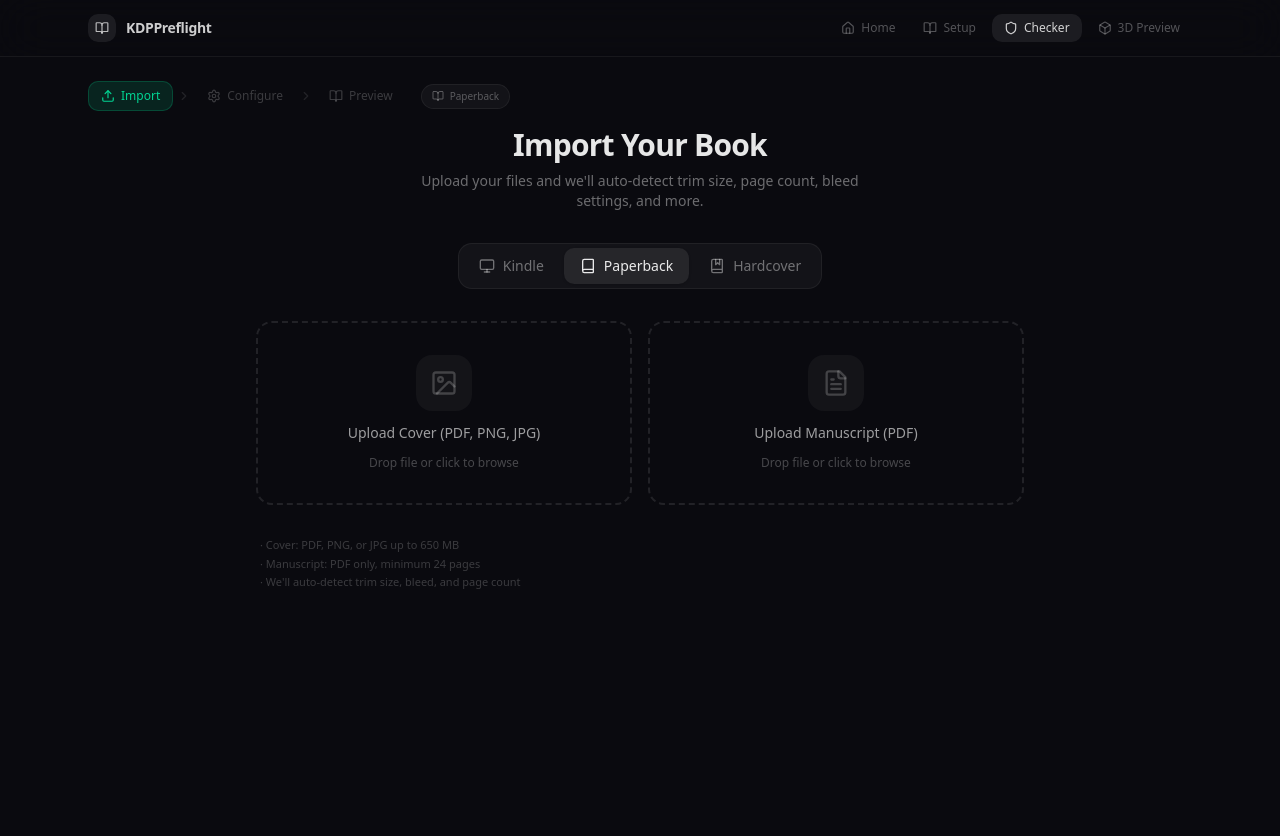
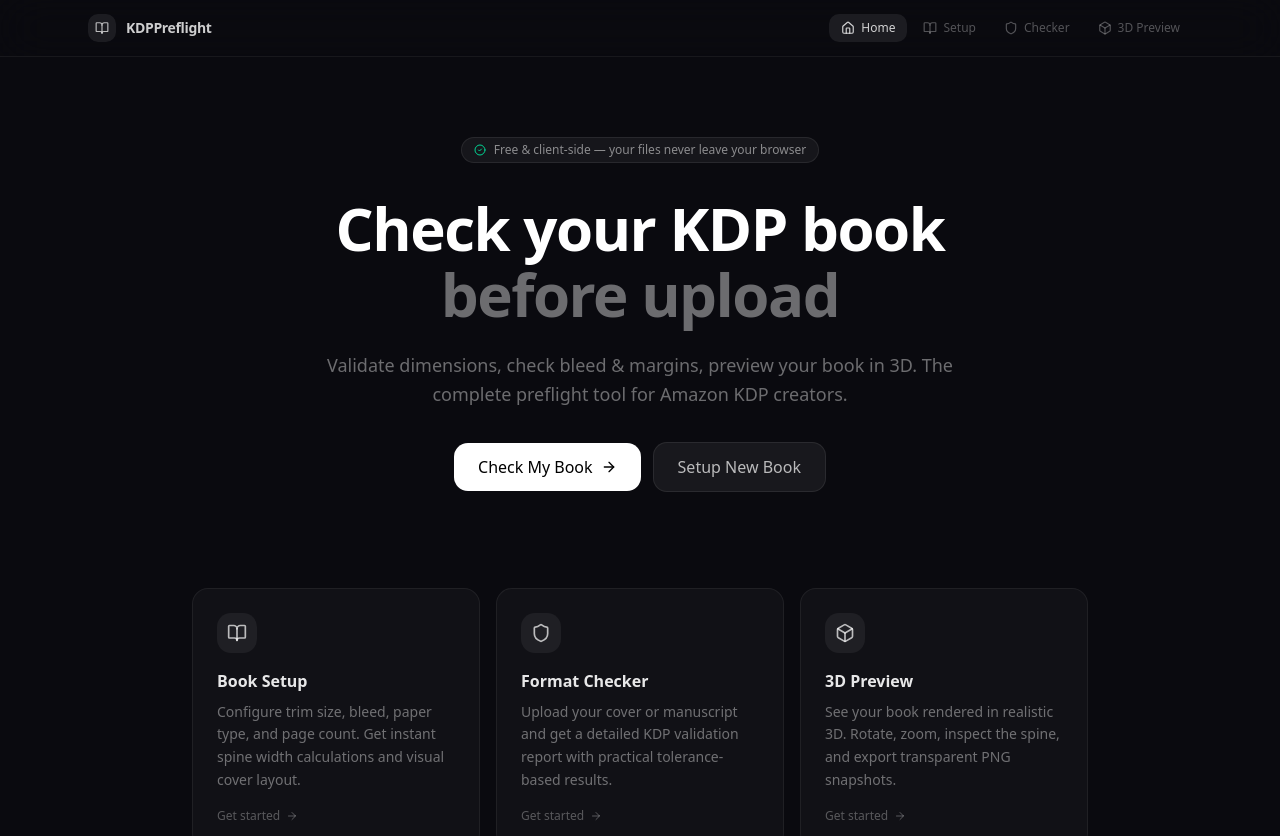
Before and after one commit to hthanhtam09/KDPPreflight, a Next.js app: page / in a window 1280 px wide. Shown: the top 836 px of the page. Before the commit the page ends 800 px from the top, so only its background shows below. Built offline with nearby package versions, Linux system fonts and the light colour scheme.

Commit message:
96b9dc86-4cb6-44a2-8cb6-5d5500befd40

```diff
--- /dev/null
+++ b/src/app/checker/page.tsx
@@ -0,0 +1,11 @@
+'use client';
+
+import CheckerFeature from '@/components/checker/CheckerFeature';
+
+export default function CheckerPage() {
+  return (
+    <div className="max-w-6xl mx-auto px-4 sm:px-6 py-6">
+      <CheckerFeature />
+    </div>
+  );
+}
--- a/src/app/layout.tsx
+++ b/src/app/layout.tsx
@@ -2,6 +2,7 @@
 import { Geist, Geist_Mono } from "next/font/google";
 import "./globals.css";
 import { Toaster } from "@/components/ui/sonner";
+import Navbar from "@/components/shared/Navbar";
 
 const geistSans = Geist({
   variable: "--font-geist-sans",
@@ -38,7 +39,12 @@
       <body
         className={`${geistSans.variable} ${geistMono.variable} antialiased bg-[#0a0a0f] text-white`}
       >
-        {children}
+        <div className="min-h-screen flex flex-col">
+          <Navbar />
+          <main className="flex-1">
+            {children}
+          </main>
+        </div>
         <Toaster />
       </body>
     </html>
--- a/src/app/page.tsx
+++ b/src/app/page.tsx
@@ -1,133 +1,5 @@
-'use client';
-
-import { useState, useEffect, useCallback } from 'react';
-import { BookOpen, Shield, Box, HomeIcon, Loader2 } from 'lucide-react';
-import { useAppStore } from '@/store/use-app-store';
-
-type ViewType = 'landing' | 'setup' | 'checker' | 'preview';
-
-// Shared view state without zustand import (lighter initial bundle)
-const viewState = {
-  current: 'landing' as ViewType,
-  listeners: new Set<() => void>(),
-};
-
-function useView() {
-  const [view, setViewLocal] = useState<ViewType>(viewState.current);
-
-  useEffect(() => {
-    const update = () => setViewLocal(viewState.current);
-    viewState.listeners.add(update);
-    return () => { viewState.listeners.delete(update); };
-  }, []);
-
-  const setView = useCallback((v: ViewType) => {
-    viewState.current = v;
-    viewState.listeners.forEach(l => l());
-  }, []);
-
-  return [view, setView] as const;
-}
-
-// Dynamic component loader
-function DynComp({ importFn, fallback }: { importFn: () => Promise<{ default: React.ComponentType<Record<string, unknown>> }>; fallback: React.ReactNode }) {
-  const [Comp, setComp] = useState<React.ComponentType<Record<string, unknown>> | null>(null);
-  const [err, setErr] = useState(false);
-  useEffect(() => {
-    importFn().then(m => setComp(() => m.default)).catch(() => setErr(true));
-  }, [importFn]);
-  if (err) return <div className="p-8 text-center text-white/40">Failed to load component</div>;
-  if (!Comp) return <>{fallback}</>;
-  return <Comp />;
-}
-
-// Pre-defined import functions (not created conditionally)
-const importLanding = () => import('@/components/landing/LandingPage');
-const importSetup = () => import('@/components/setup/SetupFeature');
-const importChecker = () => import('@/components/checker/CheckerFeature');
-const importPreview = () => import('@/components/preview/PreviewFeature');
+import LandingPage from '@/components/landing/LandingPage';
 
 export default function Home() {
-  const [view, setView] = useView();
-  const { checkerStep, setCheckerStep } = useAppStore();
-
-  const loading = (
-    <div className="flex items-center justify-center h-64 text-white/30">
-      <Loader2 className="w-6 h-6 animate-spin mr-2" /> Loading...
-    </div>
-  );
-
-  // When user clicks "Checker" in the nav, go to checker view AND reset to import step
-  const handleCheckerNav = useCallback(() => {
-    setView('checker');
-    // Only reset step if not already in checker (preserves progress within checker)
-  }, [setView]);
-
-  // Sync: when checkerStep changes, ensure we're on checker view
-  useEffect(() => {
-    if (checkerStep === 'import' || checkerStep === 'config') {
-      if (viewState.current !== 'checker') {
-        viewState.current = 'checker';
-        viewState.listeners.forEach(l => l());
-      }
-    }
-  }, [checkerStep]);
-
-  return (
-    <div className="min-h-screen flex flex-col bg-[#0a0a0f] text-white">
-      <nav className="sticky top-0 z-50 bg-[#0a0a0f]/80 backdrop-blur-xl border-b border-white/[0.06]">
-        <div className="max-w-6xl mx-auto px-4 sm:px-6 h-14 flex items-center justify-between">
-          <button onClick={() => setView('landing')} className="flex items-center gap-2.5 hover:opacity-80 transition-opacity">
-            <div className="w-7 h-7 rounded-lg bg-white/[0.08] flex items-center justify-center">
-              <BookOpen className="w-3.5 h-3.5 text-white/70" />
-            </div>
-            <span className="text-sm font-semibold text-white/80 tracking-tight hidden sm:block">KDPPreflight</span>
-          </button>
-          <div className="flex items-center gap-1">
-            {([
-              ['landing', 'Home', HomeIcon],
-              ['setup', 'Setup', BookOpen],
-              ['checker', 'Checker', Shield],
-              ['preview', '3D Preview', Box],
-            ] as const).map(([key, label, Icon]) => (
-              <button
-                key={key}
-                onClick={() => {
-                  if (key === 'checker') {
-                    handleCheckerNav();
-                  } else {
-                    setView(key as ViewType);
-                  }
-                }}
-                className={`flex items-center gap-1.5 px-3 py-1.5 rounded-lg text-xs font-medium transition-all ${
-                  view === key ? 'bg-white/[0.08] text-white/80' : 'text-white/30 hover:text-white/50 hover:bg-white/[0.04]'
-                }`}
-              >
-                <Icon className="w-3.5 h-3.5" />
-                <span className="hidden sm:inline">{label}</span>
-              </button>
-            ))}
-          </div>
-        </div>
-      </nav>
-      <main className="flex-1">
-        {view === 'landing' && <DynComp importFn={importLanding} fallback={loading} />}
-        {view === 'setup' && (
-          <div className="max-w-6xl mx-auto px-4 sm:px-6 py-6">
-            <DynComp importFn={importSetup} fallback={loading} />
-          </div>
-        )}
-        {view === 'checker' && (
-          <div className="max-w-6xl mx-auto px-4 sm:px-6 py-6">
-            <DynComp importFn={importChecker} fallback={loading} />
-          </div>
-        )}
-        {view === 'preview' && (
-          <div className="max-w-6xl mx-auto px-4 sm:px-6 py-6 h-[calc(100vh-56px)]">
-            <DynComp importFn={importPreview} fallback={loading} />
-          </div>
-        )}
-      </main>
-    </div>
-  );
+  return <LandingPage />;
 }
--- /dev/null
+++ b/src/app/setup/page.tsx
@@ -0,0 +1,11 @@
+'use client';
+
+import SetupFeature from '@/components/setup/SetupFeature';
+
+export default function SetupPage() {
+  return (
+    <div className="max-w-6xl mx-auto px-4 sm:px-6 py-6">
+      <SetupFeature />
+    </div>
+  );
+}
--- a/src/components/landing/LandingPage.tsx
+++ b/src/components/landing/LandingPage.tsx
@@ -1,9 +1,8 @@
 'use client';
 
 import { motion } from 'framer-motion';
-import { BookOpen, Shield, Box, ArrowRight, CheckCircle2, AlertTriangle, ChevronDown, X } from 'lucide-react';
-import { useAppStore } from '@/store/use-app-store';
-import { AppView } from '@/types/kdp';
+import { BookOpen, Shield, Box, ArrowRight, CheckCircle2, AlertTriangle, X } from 'lucide-react';
+import { useRouter } from 'next/navigation';
 
 const fadeIn = {
   initial: { opacity: 0, y: 20 },
@@ -20,19 +19,19 @@
   icon: Icon,
   title,
   description,
-  view
+  href
 }: {
   icon: React.ElementType;
   title: string;
   description: string;
-  view: AppView;
+  href: string;
 }) {
-  const { setView } = useAppStore();
+  const router = useRouter();
 
   return (
     <motion.button
       variants={fadeIn}
-      onClick={() => setView(view)}
+      onClick={() => router.push(href)}
       className="group text-left bg-white/[0.03] border border-white/[0.06] rounded-2xl p-6 hover:bg-white/[0.06] hover:border-white/[0.12] transition-all duration-300"
     >
       <div className="w-10 h-10 rounded-xl bg-white/[0.06] flex items-center justify-center mb-4 group-hover:bg-white/[0.1] transition-colors">
@@ -124,7 +123,7 @@
 
 // --- Landing Page ---
 export default function LandingPage() {
-  const { setView } = useAppStore();
+  const router = useRouter();
 
   return (
     <div className="min-h-screen">
@@ -149,14 +148,14 @@
 
             <div className="mt-8 flex flex-col sm:flex-row items-center justify-center gap-3">
               <button
-                onClick={() => setView('checker')}
+                onClick={() => router.push('/checker')}
                 className="px-6 py-3 bg-white text-black rounded-xl font-medium hover:bg-white/90 transition-colors flex items-center gap-2"
               >
                 Check My Book
                 <ArrowRight className="w-4 h-4" />
               </button>
               <button
-                onClick={() => setView('setup')}
+                onClick={() => router.push('/setup')}
                 className="px-6 py-3 bg-white/[0.06] text-white/70 rounded-xl font-medium hover:bg-white/[0.1] hover:text-white/90 transition-all border border-white/[0.08]"
               >
                 Setup New Book
@@ -179,19 +178,19 @@
             icon={BookOpen}
             title="Book Setup"
             description="Configure trim size, bleed, paper type, and page count. Get instant spine width calculations and visual cover layout."
-            view="setup"
+            href="/setup"
           />
           <FeatureCard
             icon={Shield}
             title="Format Checker"
             description="Upload your cover or manuscript and get a detailed KDP validation report with practical tolerance-based results."
-            view="checker"
+            href="/checker"
           />
           <FeatureCard
             icon={Box}
             title="3D Preview"
             description="See your book rendered in realistic 3D. Rotate, zoom, inspect the spine, and export transparent PNG snapshots."
-            view="preview"
+            href="/preview"
           />
         </motion.div>
       </section>
@@ -261,7 +260,7 @@
             <h2 className="text-3xl font-bold text-white/90 mb-4">Ready to preflight?</h2>
             <p className="text-white/40 mb-6">Stop guessing. Start validating.</p>
             <button
-              onClick={() => setView('checker')}
+              onClick={() => router.push('/checker')}
               className="px-8 py-3.5 bg-white text-black rounded-xl font-medium hover:bg-white/90 transition-colors inline-flex items-center gap-2"
             >
               Check My Book Now
--- /dev/null
+++ b/src/components/shared/Navbar.tsx
@@ -0,0 +1,50 @@
+'use client';
+
+import { usePathname } from 'next/navigation';
+import Link from 'next/link';
+import { BookOpen, Shield, Box, HomeIcon } from 'lucide-react';
+
+const NAV_ITEMS = [
+  { href: '/', label: 'Home', icon: HomeIcon },
+  { href: '/setup', label: 'Setup', icon: BookOpen },
+  { href: '/checker', label: 'Checker', icon: Shield },
+  { href: '/preview', label: '3D Preview', icon: Box },
+] as const;
+
+export default function Navbar() {
+  const pathname = usePathname();
+
+  const isActive = (href: string) => {
+    if (href === '/') return pathname === '/';
+    return pathname.startsWith(href);
+  };
+
+  return (
+    <nav className="sticky top-0 z-50 bg-[#0a0a0f]/80 backdrop-blur-xl border-b border-white/[0.06]">
+      <div className="max-w-6xl mx-auto px-4 sm:px-6 h-14 flex items-center justify-between">
+        <Link href="/" className="flex items-center gap-2.5 hover:opacity-80 transition-opacity">
+          <div className="w-7 h-7 rounded-lg bg-white/[0.08] flex items-center justify-center">
+            <BookOpen className="w-3.5 h-3.5 text-white/70" />
+          </div>
+          <span className="text-sm font-semibold text-white/80 tracking-tight hidden sm:block">KDPPreflight</span>
+        </Link>
+        <div className="flex items-center gap-1">
+          {NAV_ITEMS.map(({ href, label, icon: Icon }) => (
+            <Link
+              key={href}
+              href={href}
+              className={`flex items-center gap-1.5 px-3 py-1.5 rounded-lg text-xs font-medium transition-all ${
+                isActive(href)
+                  ? 'bg-white/[0.08] text-white/80'
+                  : 'text-white/30 hover:text-white/50 hover:bg-white/[0.04]'
+              }`}
+            >
+              <Icon className="w-3.5 h-3.5" />
+              <span className="hidden sm:inline">{label}</span>
+            </Link>
+          ))}
+        </div>
+      </div>
+    </nav>
+  );
+}
```
Also changed, not shown: src/app/preview/page.tsx (added, +11 -0 lines), 1 other file (tests, documents, lock files or other folders).
